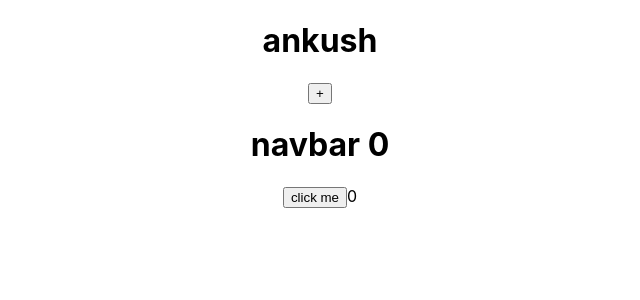
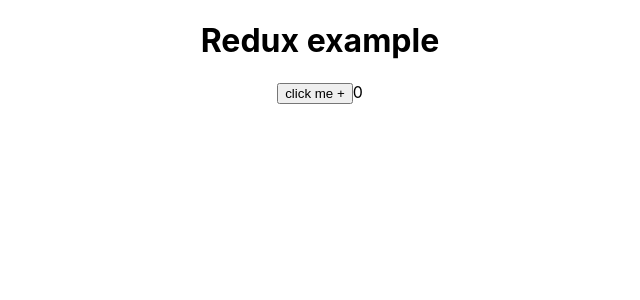
Before and after one commit to ankushpille/my-contrib-react-app, a React (Create React App) app: page / in a window 1280 px wide. Shown: the top 300 px of the page, without its empty margins (320-960 px from the left). Built offline with nearby package versions, Linux system fonts and the light colour scheme.

Commit message:
redux implementation

```diff
--- a/src/App.js
+++ b/src/App.js
@@ -5,14 +5,16 @@
 import UseEfffectFetchapi from './UseEffectFetchapi';
 import PropsExample from './PropsExample';
 import { useState } from 'react';
-import Navbar from './Navbar';
+// import Navbar from './Navbar';
 // import countContext from './context/context';
-import { useSelector,useDispatch } from 'react-redux';
-import { increment,decrement,incrementByAmount } from './createSlice';
+ import { useSelector,useDispatch } from 'react-redux';
+// import { increment,decrement,incrementByAmount } from './createSlice';
+import { increment,decrement } from './redux/actions';
+
 
 function App() {
-  const count = useSelector((state) => state.counter.value)
-  const dispatch = useDispatch()
+   const count = useSelector((state) => state.value)
+   const dispatch = useDispatch()
   return (
     <>
       {/* <countContext.Provider value={{count}}> */}
@@ -21,11 +23,11 @@
        <UseEffectFetchExample/>
        <UseEfffectFetchapi/>
        <PropsExample/> */}
-          <h1>ankush</h1>
-          <button onClick={() => dispatch(increment())}>+</button>
-          <Navbar />
+          <h1>Redux example</h1>
+          {/* <button onClick={() => dispatch(increment())}>+</button> */}
+          {/* <Navbar /> */}
 
-          <button >click me</button>
+          <button onClick={() => dispatch(increment())}>click me +</button>
           {count}
         </div>
       {/* </countContext.Provider> */}
--- a/src/index.js
+++ b/src/index.js
@@ -3,7 +3,7 @@
 import './index.css';
 import App from './App';
 import reportWebVitals from './reportWebVitals';
-import {store} from './store/store'
+import {store} from './store1/store1'
 import { Provider } from 'react-redux';
 
 const root = ReactDOM.createRoot(document.getElementById('root'));
--- /dev/null
+++ b/src/redux/actions.js
@@ -0,0 +1,5 @@
+export const INCREMENT = 'INCREMENT'
+export const DECREMENT = 'DECREMENT'
+
+export const increment = () => ({type: INCREMENT})
+export const decrement = () => ({type: DECREMENT})
--- /dev/null
+++ b/src/redux/reducers.js
@@ -0,0 +1,17 @@
+// redux/reducers.js
+import { INCREMENT, DECREMENT } from './actions'
+
+const initialState = { value: 0 }
+
+export const countReducer = (state = initialState, action) => {
+  switch (action.type) {
+    case INCREMENT:
+      return { value: state.value + 1 }
+
+    case DECREMENT:
+      return { value: state.value - 1 }
+
+    default:
+      return state
+  }
+}
--- /dev/null
+++ b/src/store1/store1.js
@@ -0,0 +1,4 @@
+import { createStore } from 'redux';
+import {countReducer} from '../redux/reducers'
+
+export const store = createStore(countReducer)
```
